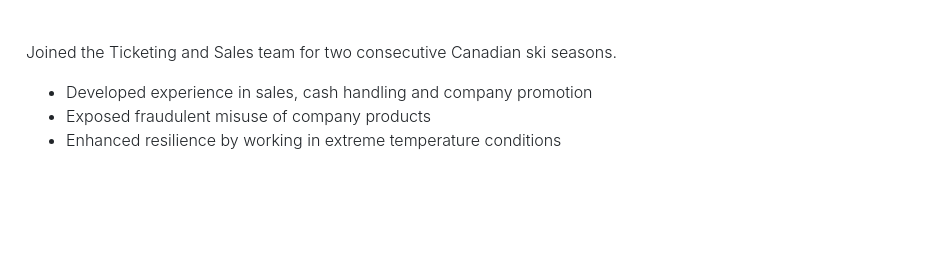
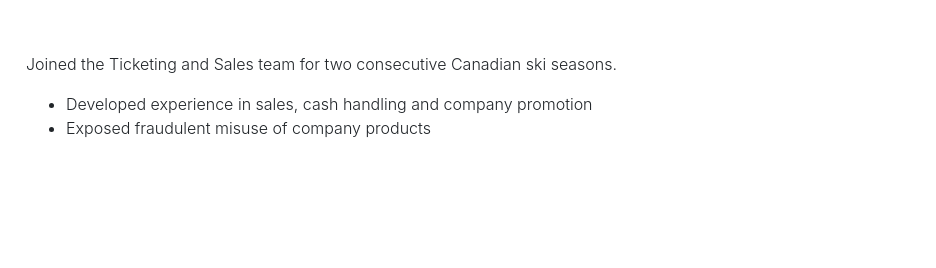
Before and after one commit to jacksondearing96/personal_website, a website: page public/experience.html in a window 1280 px wide. Shown: the part 1660-1928 px from the top of the page, 344-1280 px from the left. Drawn offline with nearby package versions, Linux system fonts and the light colour scheme; grey boxes are pictures that could not be loaded.

Commit message:
Small sentence change in experience page

```diff
--- a/public/experience.html
+++ b/public/experience.html
@@ -219,7 +219,6 @@
             <ul class="left">
                 <li>Developed experience in sales, cash handling and company promotion</li>
                 <li>Exposed fraudulent misuse of company products</li>
-                <li>Enhanced resilience by working in extreme temperature conditions</li>
             </ul>
         </div>
     </div>
```
